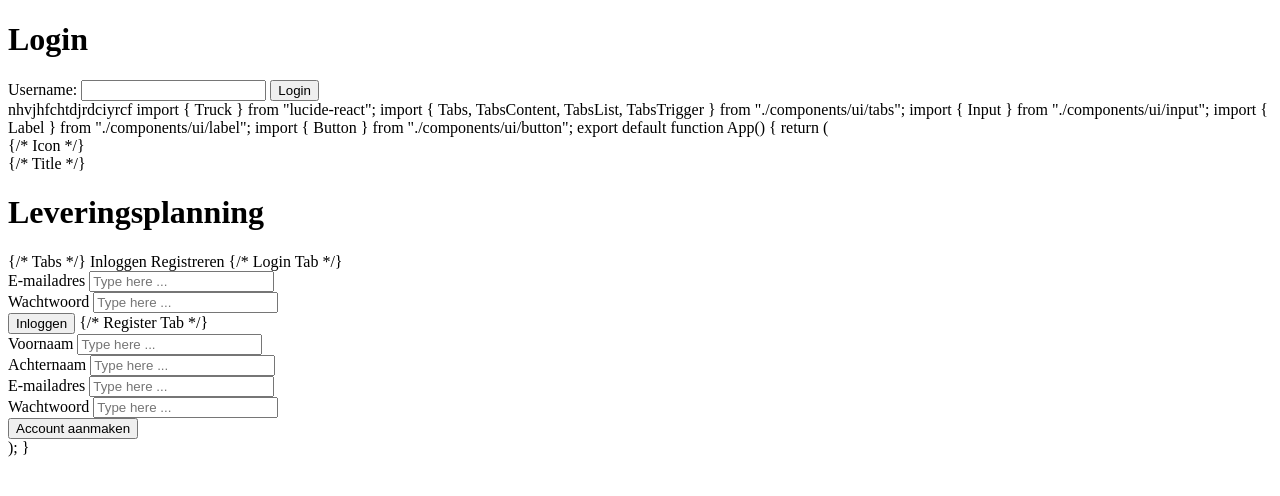
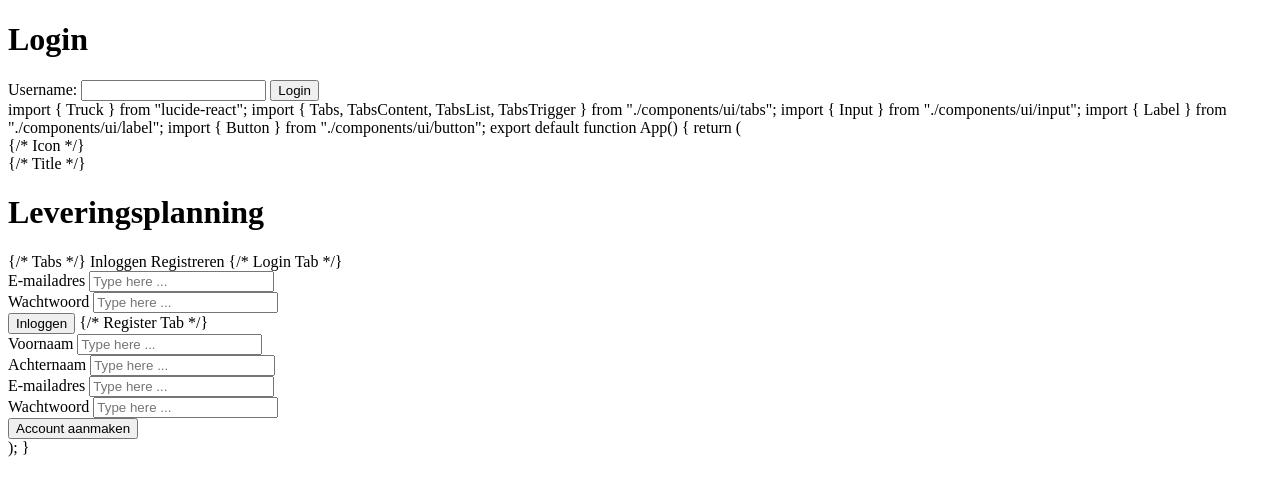
Before and after one commit to A-D-DBS-application/web-application-2025-group-19, a Flask app: page /login in a window 1280 px wide. Shown: the top 496 px of the page. Run offline with Flask 3, Linux system fonts and the light colour scheme.

Commit message:
Update login.html

```diff
--- a/app/templates/login.html
+++ b/app/templates/login.html
@@ -12,7 +12,6 @@
 </body>
 </html>
 
-nhvjhfchtdjrdciyrcf
 
 import { Truck } from "lucide-react";
 import { Tabs, TabsContent, TabsList, TabsTrigger } from "./components/ui/tabs";
```
